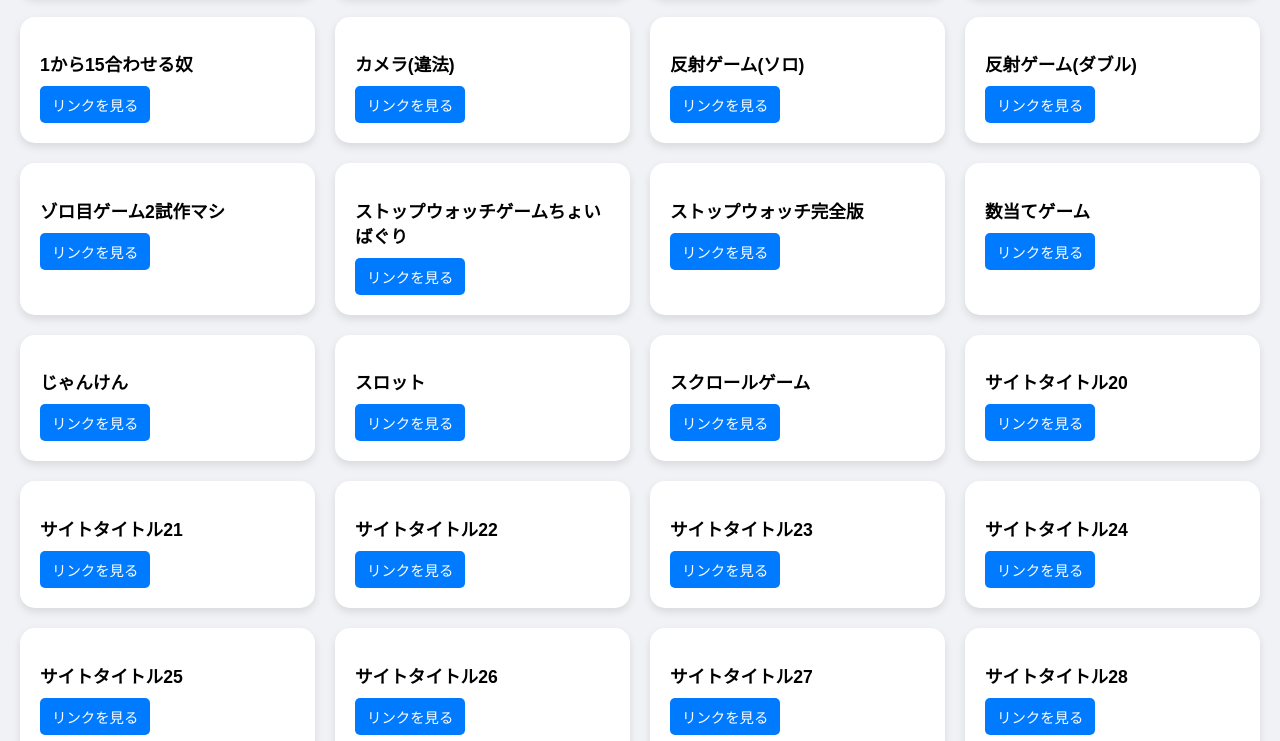
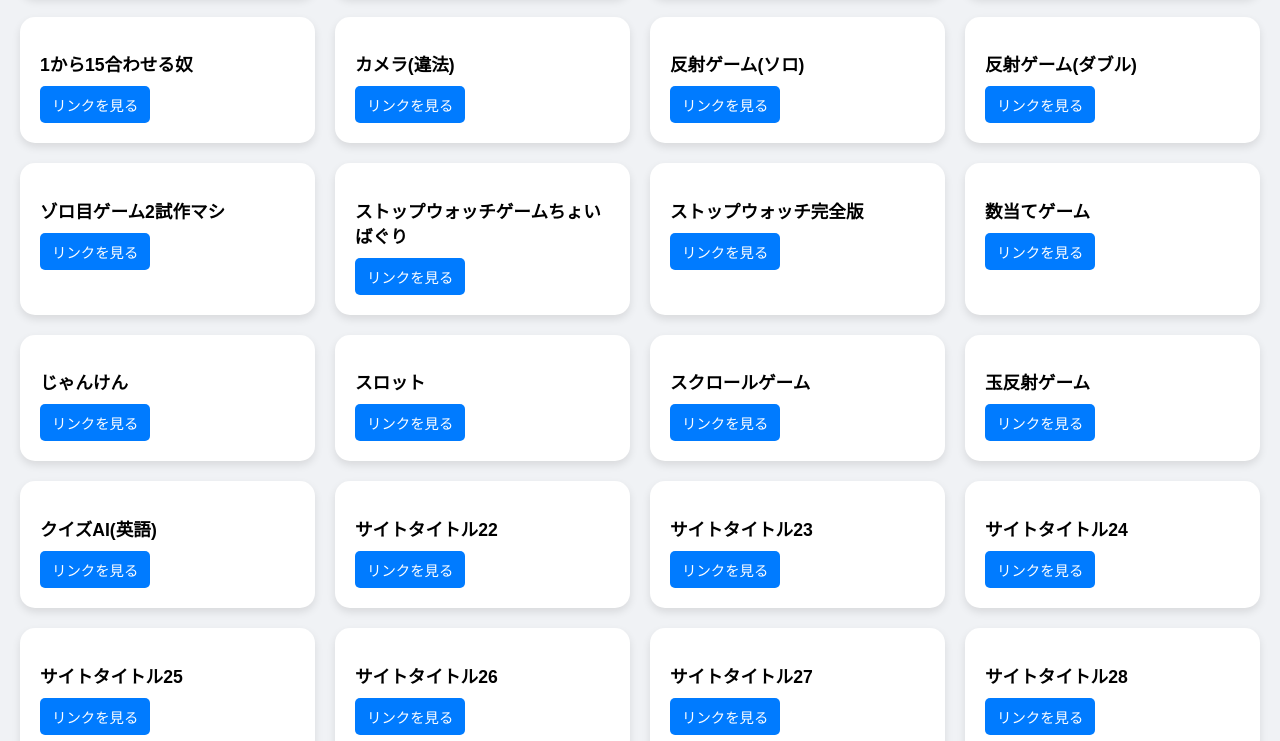
Before and after one commit to 0014des/matomesaito, a plain HTML site: page index.html in a window 1280 px wide. Shown: the part 419-1160 px from the top of the page. Drawn offline with Linux system fonts and the light colour scheme.

Commit message:
ださｗ

```diff
--- a/index.html
+++ b/index.html
@@ -28,8 +28,8 @@
     <div class="card"><h2>じゃんけん</h2><a href="https://0014des.github.io/janken/" target="_blank">リンクを見る</a></div>
     <div class="card"><h2>スロット</h2><a href="https://0014des.github.io/surotto/" target="_blank">リンクを見る</a></div>
     <div class="card"><h2>スクロールゲーム</h2><a href="https://0014des.github.io/sukuroru/" target="_blank">リンクを見る</a></div>
-    <div class="card"><h2>サイトタイトル20</h2><a href="https://example.com/20" target="_blank">リンクを見る</a></div>
-    <div class="card"><h2>サイトタイトル21</h2><a href="https://example.com/21" target="_blank">リンクを見る</a></div>
+    <div class="card"><h2>玉反射ゲーム</h2><a href="https://0014des.github.io/block_game_visible_ball/" target="_blank">リンクを見る</a></div>
+    <div class="card"><h2>クイズAI(英語)</h2><a href="https://0014des.github.io/quiz-jp/" target="_blank">リンクを見る</a></div>
     <div class="card"><h2>サイトタイトル22</h2><a href="https://example.com/22" target="_blank">リンクを見る</a></div>
     <div class="card"><h2>サイトタイトル23</h2><a href="https://example.com/23" target="_blank">リンクを見る</a></div>
     <div class="card"><h2>サイトタイトル24</h2><a href="https://example.com/24" target="_blank">リンクを見る</a></div>
```
